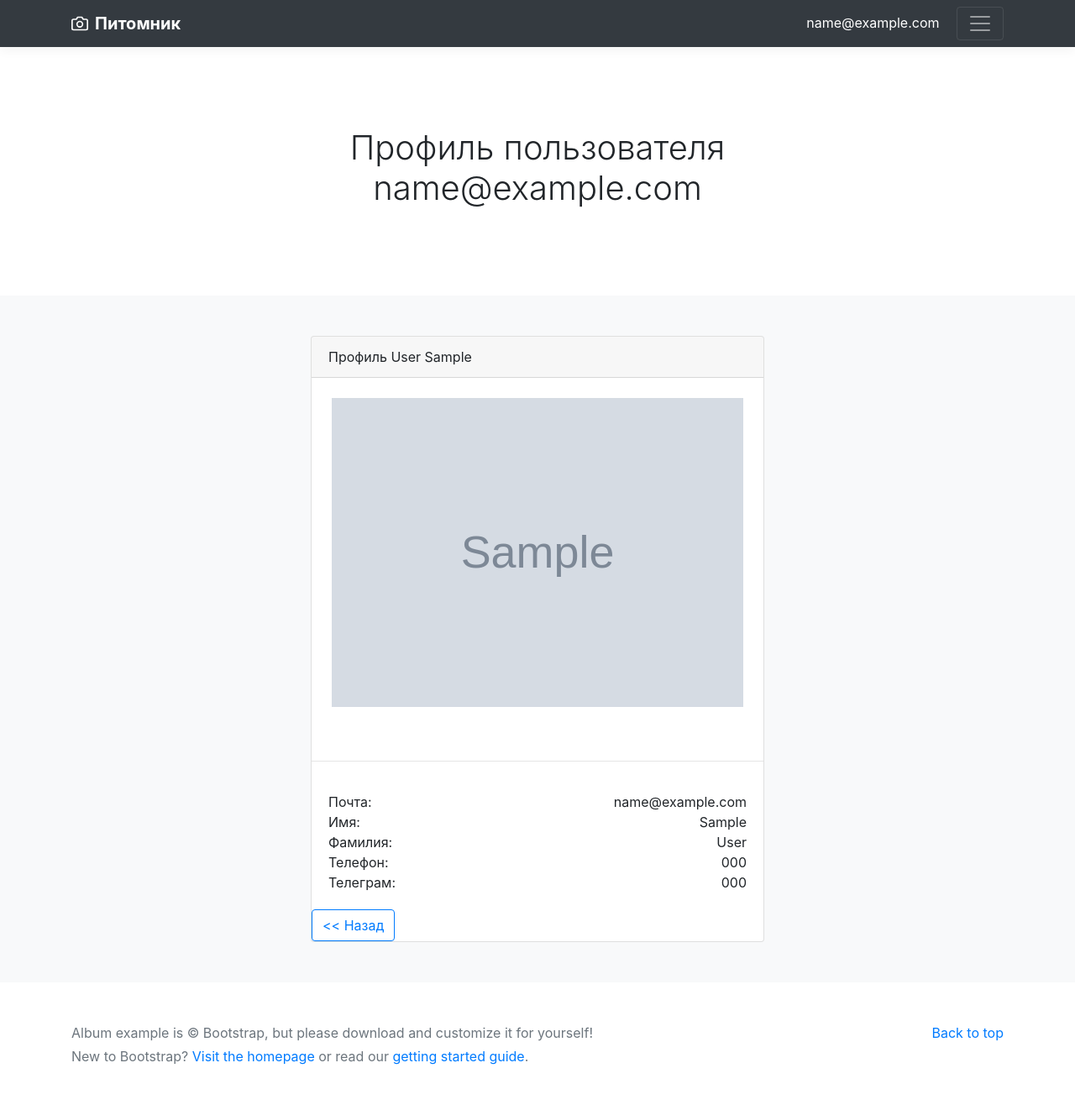
After one commit to Rolllab/cDogsProject, a Django app: page /users/profile/1/ in a window 1280 px wide. The commit adds this page. Shown: the whole page at 84% size. Run offline with Django 5.2, Linux system fonts and the light colour scheme; tables that the repository leaves empty hold one stand-in row (values such as "Sample post"); grey boxes marked "Sample" are stand-in pictures; parts of the project's set-up code (start-up, migrations or seed data) failed here and were passed over; some libraries are stand-ins or nearby versions.

Commit message:
1) Добавлена возможность просмотра страницы пользователя; 2) Добавлены соответствующие urls; 3) Создана дополнительная карточка пользователя.

```diff
--- a/users/templates/users/includes/inc_user_card.html
+++ b/users/templates/users/includes/inc_user_card.html
@@ -12,6 +12,7 @@
                 <li>Телефон: {{ object.phone|default:'не указан' }}</li>
                 <li>Телеграм: {{ object.telegram|default:'не указан' }}</li>
             </ul>
+            <a href="{% url 'users:users_detail' object.pk %}" class="btn btn-outline-info btn-lg btn-block">Подробная информация</a>
         </div>
     </div>
 </div>
--- /dev/null
+++ b/users/templates/users/user_detail_view.html
@@ -0,0 +1,24 @@
+{% extends 'dogs/base.html' %}
+{% load my_tags %}
+{% block content %}
+<div class="row">
+    <div class="col-3"></div>
+    <div class="col-6">
+        <div class="card">
+            <div class="card-header">Профиль {{ object.last_name }} {{ object.first_name }}</div>
+
+        <img src="{{ object.avatar|user_media }}" alt="Card image cap" class="card-img-top p-4" width=100% height=100%><br><hr>
+        <div class="card-body">
+            <span class="card-text">Почта: <span class="float-right">{{ object.email }}</span></span><br>
+            <span class="card-text">Имя: <span class="float-right">{{ object.first_name|default:"не указано" }}</span></span><br>
+            <span class="card-text">Фамилия: <span class="float-right">{{ object.last_name|default:"не указано" }}</span></span><br>
+            <span class="card-text">Телефон: <span class="float-right">{{ object.phone|default:"не указано" }}</span></span><br>
+            <span class="card-text">Телеграм: <span class="float-right">{{ object.telegram|default:"не указано" }}</span></span><br>
+        </div>
+            <div class="footer">
+                <a href="{% url 'users:users_list' %}" class="btn btn-outline-primary"><< Назад</a>
+            </div>
+        </div>
+    </div>
+</div>
+{% endblock %}
--- a/users/urls.py
+++ b/users/urls.py
@@ -2,7 +2,7 @@ from django.urls import path
 
 from users.apps import UsersConfig
 from users.views import UserRegisterView, UserLoginView, UserProfileView, UserLogoutView, UserUpdateView, \
-    UserPasswordChangeView, user_generate_new_password_view, UserListView
+    UserPasswordChangeView, user_generate_new_password_view, UserListView, UserDetailView
 
 app_name = UsersConfig.name
 
@@ -17,5 +17,7 @@ urlpatterns = [
     path('profile/genpassword/', user_generate_new_password_view, name='user_generate_new_password'),
 
     # Просмотр пользователей
-    path('all_users/', UserListView.as_view(), name='users_list')
+    path('all_users/', UserListView.as_view(), name='users_list'),
+    path('profile/<int:pk>/', UserDetailView.as_view(), name='users_detail'),
+
 ]
--- a/users/views.py
+++ b/users/views.py
@@ -6,8 +6,8 @@ from django.http import HttpResponseRedirect, HttpResponse
 from django.contrib.auth import authenticate, login, logout, update_session_auth_hash
 from django.contrib.auth.decorators import login_required
 from django.contrib.auth.views import LoginView, PasswordChangeView, LogoutView
-from django.views.generic import CreateView, UpdateView, ListView
-from django.contrib.auth.mixins import LoginRequiredMixin
+from django.views.generic import CreateView, UpdateView, ListView, DetailView
+from django.contrib.auth.mixins import LoginRequiredMixin, UserPassesTestMixin
 from django.urls import reverse_lazy
 from django.contrib import messages
 
@@ -91,6 +91,16 @@ class UserListView(LoginRequiredMixin, ListView):
         queryset = queryset.filter(is_active=True)
         return queryset
 
+class UserDetailView(DetailView):
+    model = User
+    template_name = 'users/user_detail_view.html'
+
+    def get_context_data(self, **kwargs):
+        context_data = super().get_context_data()
+        user_obj = self.get_object()
+        context_data['title'] = f'Профиль пользователя {user_obj}'
+        return context_data
+
 
 @login_required
 def user_generate_new_password_view(request):
```
